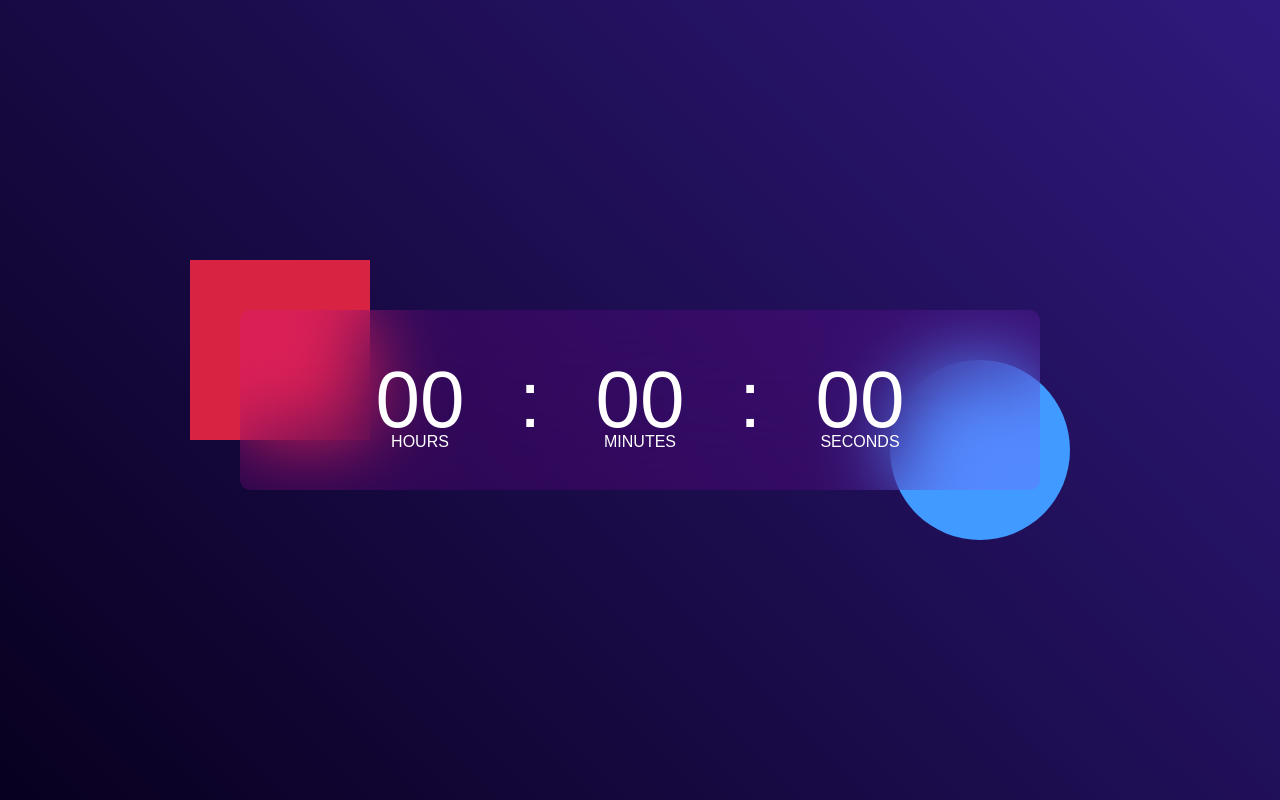
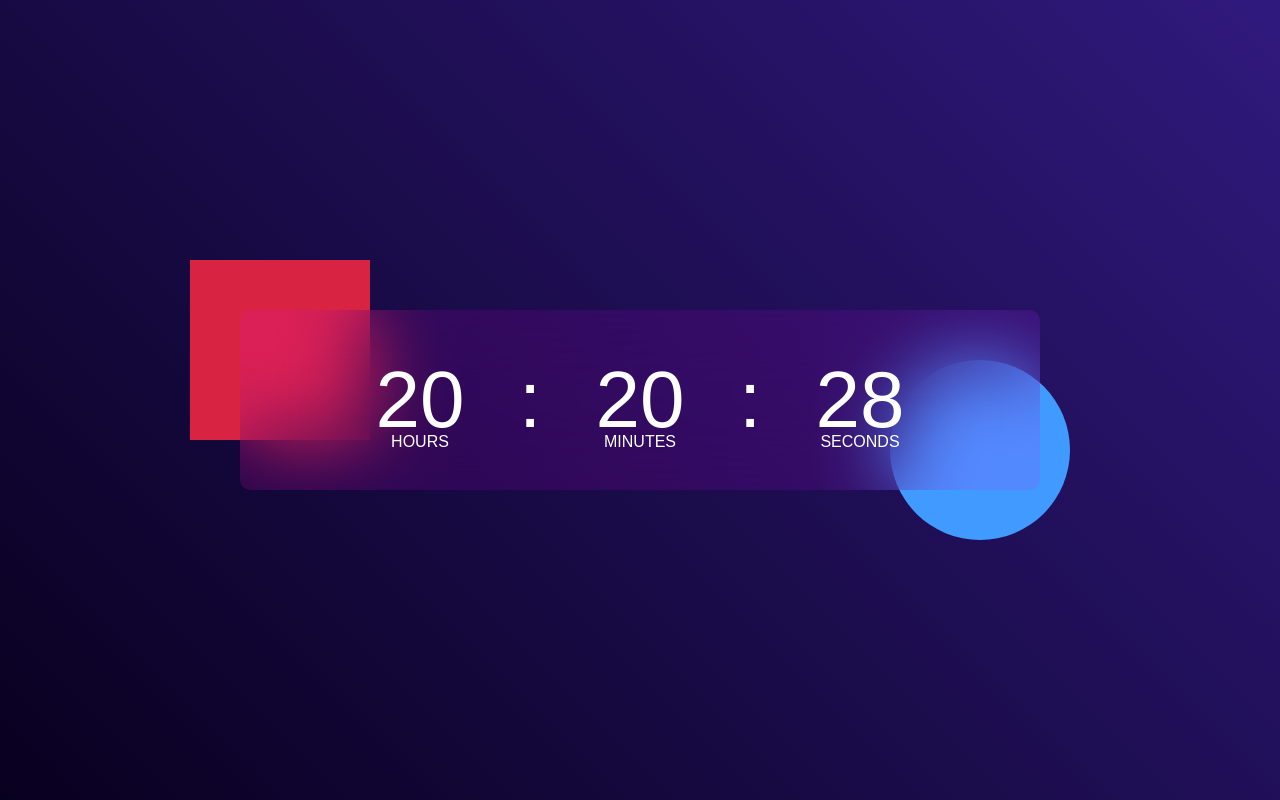
Before and after one commit to Raiynegicheha/Digital-Clock, a plain HTML site: page index.html in a window 1280 px wide. Drawn offline with Linux system fonts and the light colour scheme.

Commit message:
Update index.html

```diff
--- a/index.html
+++ b/index.html
@@ -19,5 +19,21 @@
             </div>
         </div>
     </div>
+
+    <script>
+
+        let hrs = document.getElementById("hrs");
+        let min = document.getElementById("min");
+        let sec = document.getElementById("sec");
+
+        let currentTime = new Date();
+
+        hrs.innerHTML = currentTime.getHours();
+        min.innerHTML = currentTime.getMinutes();
+        sec.innerHTML = currentTime.getSeconds();
+
+
+
+    </script>
 </body>
 </html>
```
